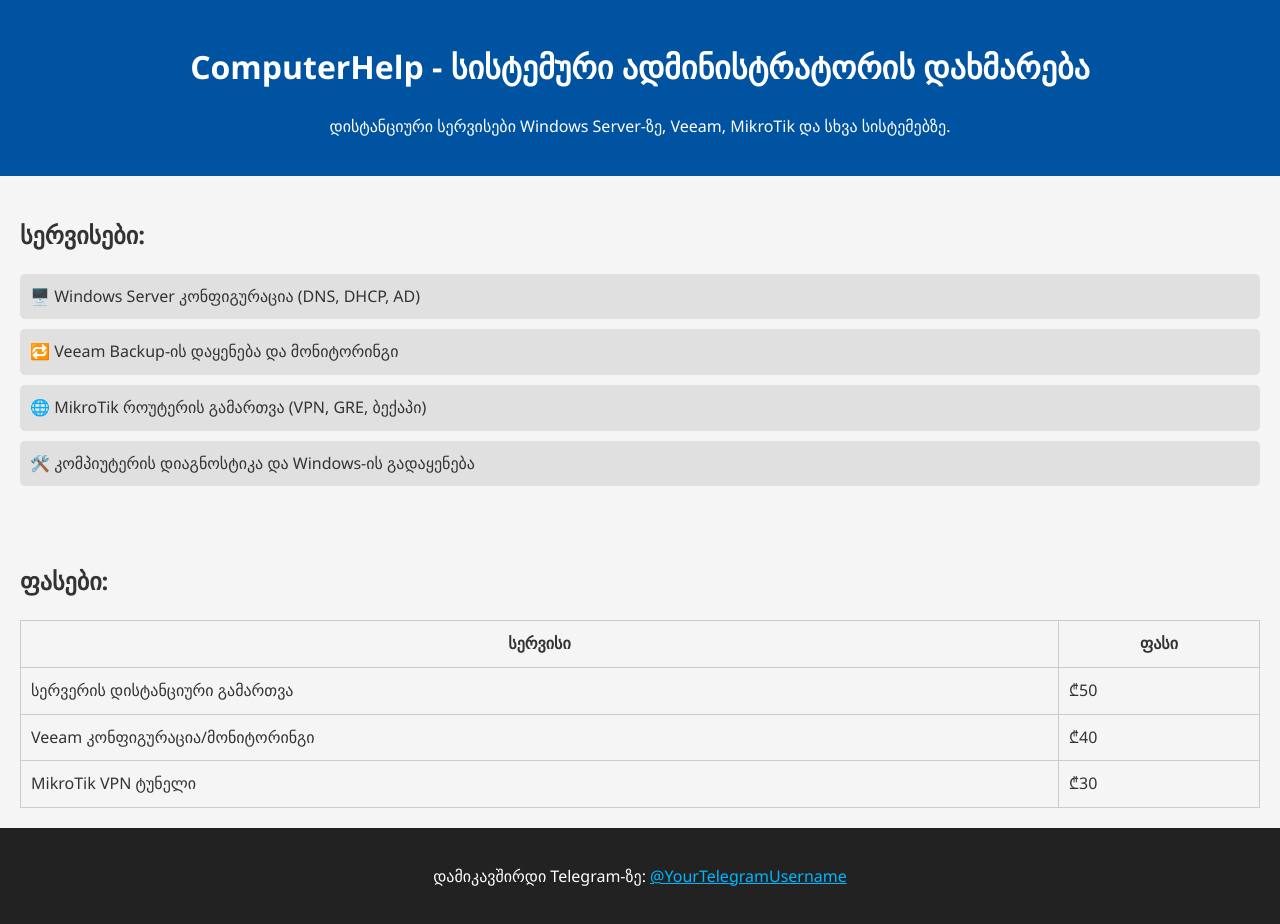
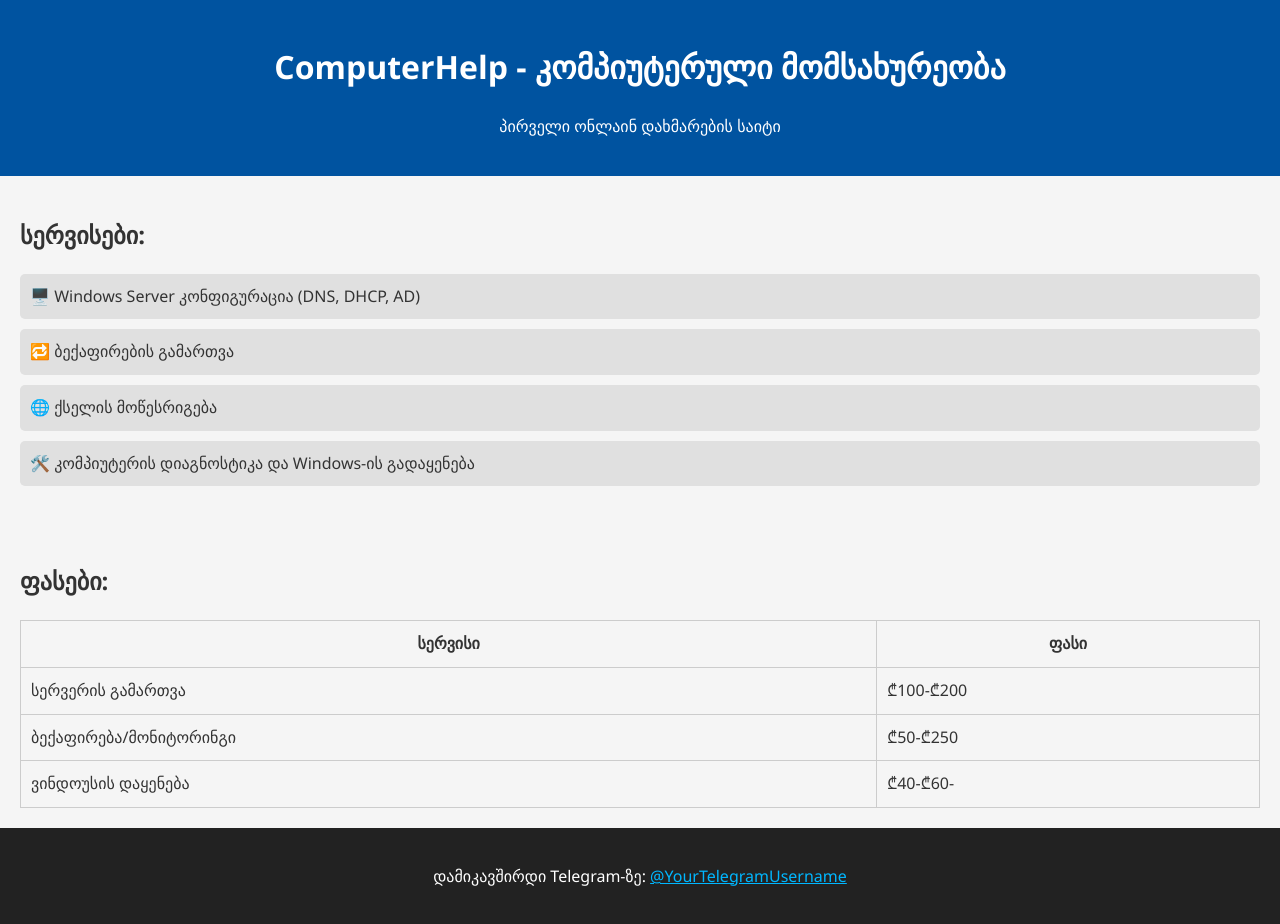
Before and after one commit to wekantala/ComputerHelp, a plain HTML site: page index.html in a window 1280 px wide. Drawn offline with Linux system fonts and the light colour scheme.

Commit message:
index.html

```diff
--- a/index.html
+++ b/index.html
@@ -9,15 +9,15 @@
 </head>
 <body>
     <header>
-        <h1>ComputerHelp - სისტემური ადმინისტრატორის დახმარება</h1>
-        <p>დისტანციური სერვისები Windows Server-ზე, Veeam, MikroTik და სხვა სისტემებზე.</p>
+        <h1>ComputerHelp - კომპიუტერული მომსახურეობა</h1>
+        <p>პირველი ონლაინ დახმარების საიტი</p>
     </header>
     <section>
         <h2>სერვისები:</h2>
         <ul>
             <li>🖥️ Windows Server კონფიგურაცია (DNS, DHCP, AD)</li>
-            <li>🔁 Veeam Backup-ის დაყენება და მონიტორინგი</li>
-            <li>🌐 MikroTik როუტერის გამართვა (VPN, GRE, ბექაპი)</li>
+            <li>🔁 ბექაფირების გამართვა</li>
+            <li>🌐 ქსელის მოწესრიგება</li>
             <li>🛠️ კომპიუტერის დიაგნოსტიკა და Windows-ის გადაყენება</li>
         </ul>
     </section>
@@ -25,9 +25,9 @@
         <h2>ფასები:</h2>
         <table>
             <tr><th>სერვისი</th><th>ფასი</th></tr>
-            <tr><td>სერვერის დისტანციური გამართვა</td><td>₾50</td></tr>
-            <tr><td>Veeam კონფიგურაცია/მონიტორინგი</td><td>₾40</td></tr>
-            <tr><td>MikroTik VPN ტუნელი</td><td>₾30</td></tr>
+            <tr><td>სერვერის გამართვა</td><td>₾100-₾200</td></tr>
+            <tr><td>ბექაფირება/მონიტორინგი</td><td>₾50-₾250</td></tr>
+            <tr><td>ვინდოუსის დაყენება</td><td>₾40-₾60-</td></tr>
         </table>
     </section>
     <footer>
```
